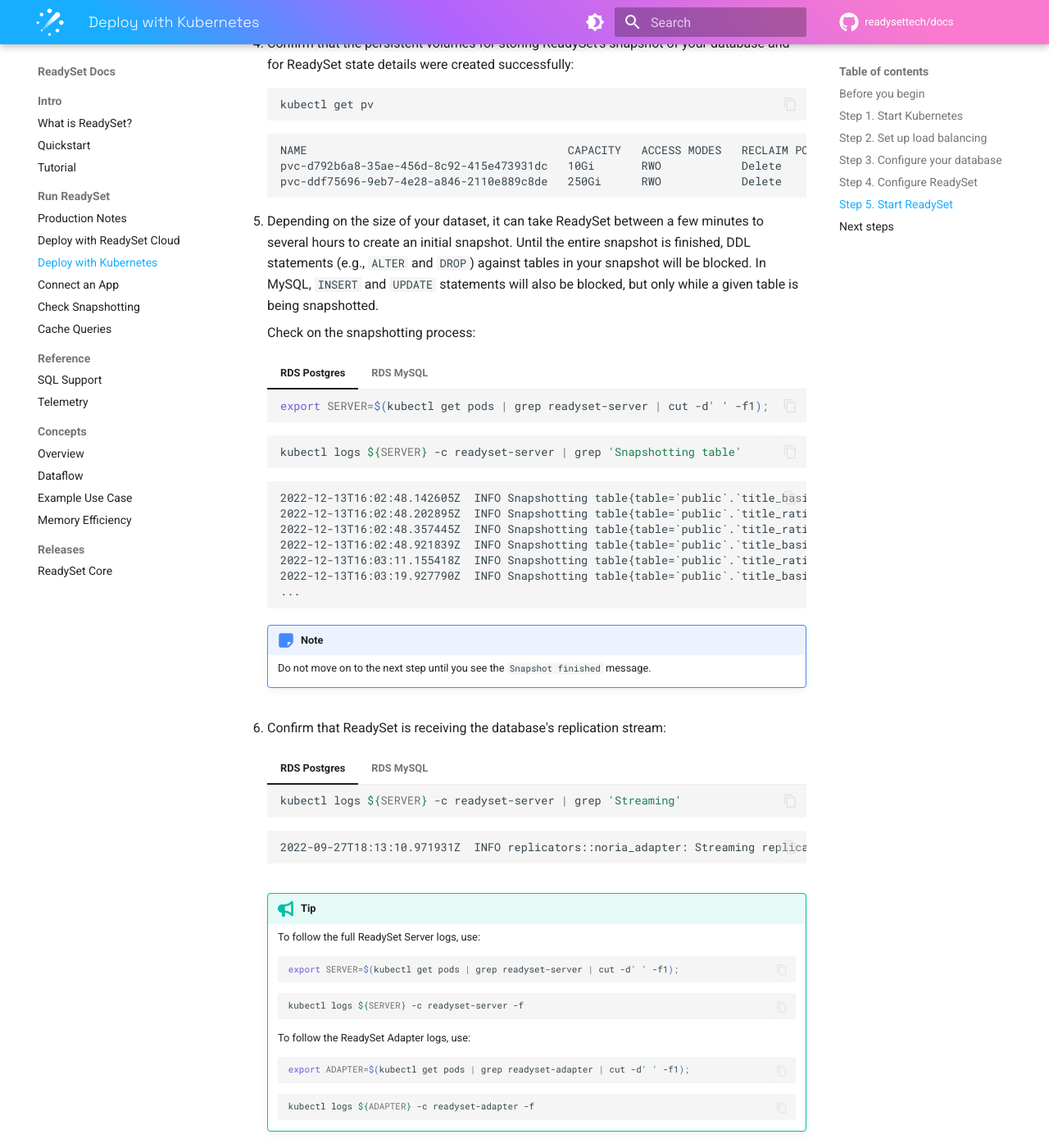
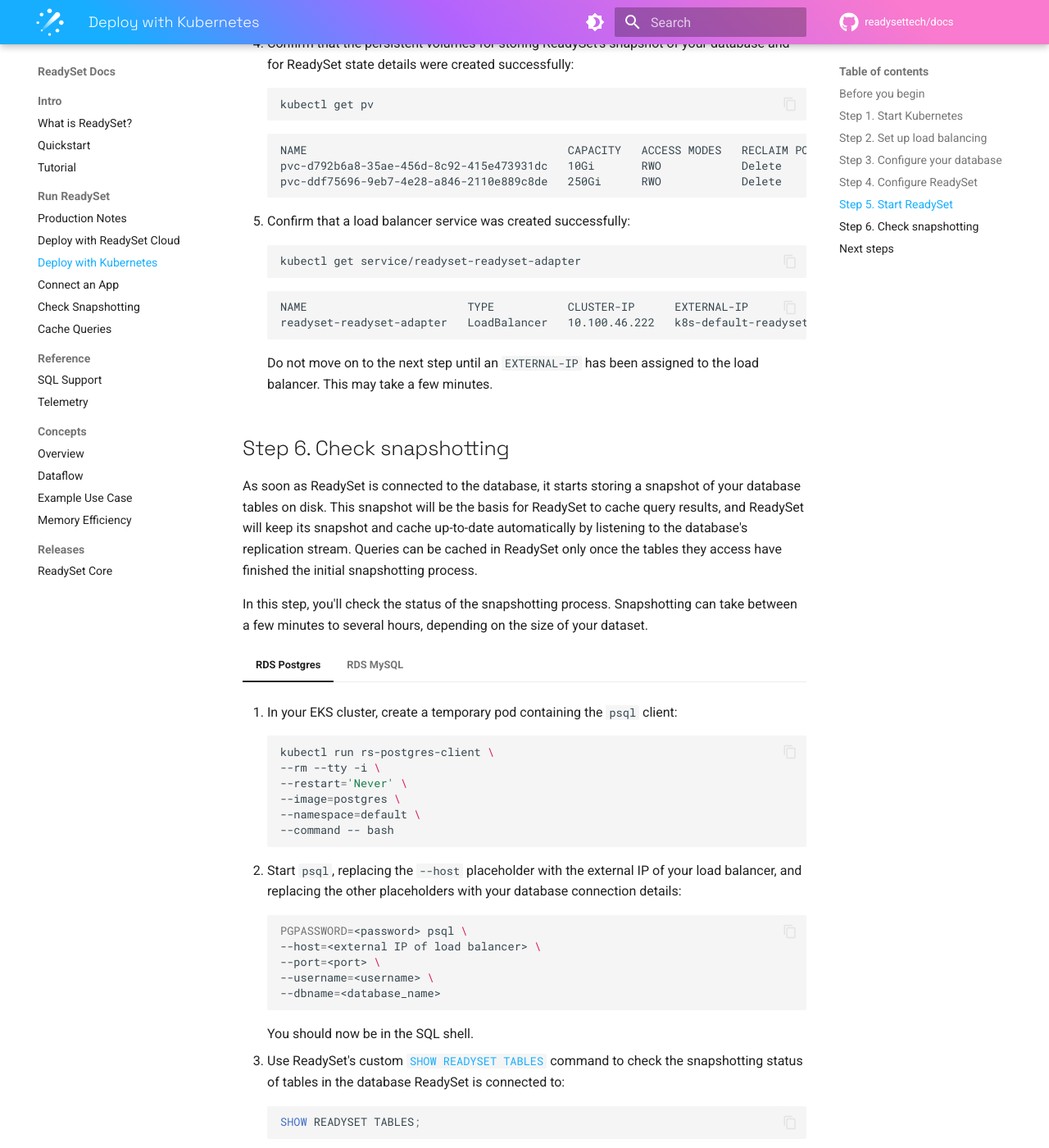
Before and after one commit to readysettech/docs-old, an MkDocs documentation site: the page built from docs/guides/deploy-readyset-kubernetes.md, in a window 1280 px wide and 1400 px high, scrolled down 10049 px. Shown: the whole window at 82% size. Built offline with MkDocs 1.6.1 and Material for MkDocs 9.7.7, drawn with Linux system fonts in a browser that asks for light colours; comment, search, counter and statistics services are not loaded; some of the changed text lies outside the part shown.

Commit message:
Add "Check snapshotting" step to Helm tutorial
Again, lead with SHOW PROXIED QUERIES and then explain
how to check logs for more detailed tracking.

````diff
--- a/docs/guides/deploy-readyset-kubernetes.md
+++ b/docs/guides/deploy-readyset-kubernetes.md
@@ -709,11 +709,73 @@
     pvc-ddf75696-9eb7-4e28-a846-2110e889c8de   250Gi      RWO            Delete           Bound    default/state-readyset-readyset-server-0        gp2                     5m
     ```
 
-5. Depending on the size of your dataset, it can take ReadySet between a few minutes to several hours to create an initial snapshot. Until the entire snapshot is finished, DDL statements (e.g., `ALTER` and `DROP`) against tables in your snapshot will be blocked. In MySQL, `INSERT` and `UPDATE` statements will also be blocked, but only while a given table is being snapshotted.
+7. Confirm that a load balancer service was created successfully:
 
-    Check on the snapshotting process:
+    ``` sh
+    kubectl get service/readyset-readyset-adapter
+    ```
 
-    === "RDS Postgres"
+    ```
+    NAME                        TYPE           CLUSTER-IP      EXTERNAL-IP                                                                    PORT(S)                         AGE
+    readyset-readyset-adapter   LoadBalancer   10.100.46.222   k8s-default-readyset-3cab417124-2b191c9917ce4d43.elb.us-east-1.amazonaws.com   3306:30336/TCP,5432:30185/TCP   5m
+    ```
+    Do not move on to the next step until an `EXTERNAL-IP` has been assigned to the load balancer. This may take a few minutes.
+
+## Step 6. Check snapshotting
+
+As soon as ReadySet is connected to the database, it starts storing a snapshot of your database tables on disk. This snapshot will be the basis for ReadySet to cache query results, and ReadySet will keep its snapshot and cache up-to-date automatically by listening to the database's replication stream. Queries can be cached in ReadySet only once the tables they access have finished the initial snapshotting process.
+
+In this step, you'll check the status of the snapshotting process. Snapshotting can take between a few minutes to several hours, depending on the size of your dataset.
+
+=== "RDS Postgres"
+
+    1. In your EKS cluster, create a temporary pod containing the `psql` client:
+
+        ``` sh
+        kubectl run rs-postgres-client \
+        --rm --tty -i \
+        --restart='Never' \
+        --image=postgres \
+        --namespace=default \
+        --command -- bash
+        ```
+
+    1. Start `psql`, replacing the `--host` placeholder with the external IP of your load balancer, and replacing the other placeholders with your database connection details:
+
+        ``` sh
+        PGPASSWORD=<password> psql \
+        --host=<external IP of load balancer> \
+        --port=<port> \
+        --username=<username> \
+        --dbname=<database_name>
+        ```
+
+        You should now be in the SQL shell.
+
+    1. Use ReadySet's custom [`SHOW READYSET TABLES`](check-snapshotting.md#check-overall-status) command to check the snapshotting status of tables in the database ReadySet is connected to:
+
+        ``` sql
+        SHOW READYSET TABLES;
+        ```
+
+        ``` {.text .no-copy}
+                 table            |    status
+        ------------------------------------------
+        `public`.`title_basics`   | Snapshotting
+        `public`.`title_ratings`  | Snapshotted
+        `public`.`title_episodes` | Not Replicated
+        (3 rows)
+        ```
+
+        There are 3 possible statuses:
+
+        - **Snapshotting:** The initial snapshot of the table is in progress.
+        - **Snapshotted:** The initial snapshot of the table is complete. ReadySet is replicating changes to the table via the database's replication stream.
+        - **Not Replicated:** The table has not been snapshotted by ReadySet. This can be because the table contains [unsupported data types](../reference/sql-support.md#data-types) or has been intentionally excluded from ReadySet replication (via the `--replication-tables` option).
+
+        Once a table shows the `Snapshotted` status, you can cache queries that access that table in ReadySet.
+
+    1. If you'd like to track snapshotting progress in greater detail, exit the temporary pod, and then check the ReadySet logs:
 
         ``` sh
         export SERVER=$(kubectl get pods | grep readyset-server | cut -d' ' -f1);
@@ -723,7 +785,11 @@
         kubectl logs ${SERVER} -c readyset-server | grep 'Snapshotting table'
         ```
 
-        ```
+        !!! note
+
+            For each table, you'll see the progress and the estimated time remaining in the log messages (e.g., `progress=84.13% estimate=00:00:23`).
+
+        ``` {.text .no-copy}
         2022-12-13T16:02:48.142605Z  INFO Snapshotting table{table=`public`.`title_basics`}: replicators::postgres_connector::snapshot: Snapshotting table context=LogContext({"deployment": "readyset-helm-test"})
         2022-12-13T16:02:48.202895Z  INFO Snapshotting table{table=`public`.`title_ratings`}: replicators::postgres_connector::snapshot: Snapshotting table context=LogContext({"deployment": "readyset-helm-test"})
         2022-12-13T16:02:48.357445Z  INFO Snapshotting table{table=`public`.`title_ratings`}: replicators::postgres_connector::snapshot: Snapshotting started context=LogContext({"deployment": "readyset-helm-test"}) rows=1246402
@@ -733,11 +799,78 @@
         ...
         ```
 
-        !!! note
+        !!! tip
 
-            Do not move on to the next step until you see the `Snapshot finished` message.
+            To follow the full ReadySet Server logs, use:
 
-    === "RDS MySQL"
+            ``` sh
+            export SERVER=$(kubectl get pods | grep readyset-server | cut -d' ' -f1);
+            ```
+
+            ``` sh
+            kubectl logs ${SERVER} -c readyset-server -f
+            ```
+
+            To follow the ReadySet Adapter logs, use:
+
+            ``` sh
+            export ADAPTER=$(kubectl get pods | grep readyset-adapter | cut -d' ' -f1);
+            ```
+
+            ``` sh
+            kubectl logs ${ADAPTER} -c readyset-adapter -f
+            ```
+
+=== "RDS MySQL"
+
+    1. In your EKS cluster, create a temporary pod containing the `mysql` client:
+
+        ``` sh
+        kubectl run rs-mysql-client \
+        --rm --tty -i \
+        --restart='Never' \
+        --image=docker.io/bitnami/mysql:8.0.30-debian-11-r6 \
+        --namespace=default \
+        --command -- bash
+        ```
+
+    1. Start `mysql`, replacing the `--host` placeholder with the external IP of your load balancer, and replacing the other placeholders with your database connection details:
+
+        ``` sh
+        mysql \
+        --host=<external IP of load balancer> \
+        --port=<port> \
+        --user=<username> \
+        --password=<password> \
+        --database=<database_name>
+        ```
+
+        You should now be in the SQL shell.
+
+    1. Use ReadySet's custom [`SHOW READYSET TABLES`](check-snapshotting.md#check-overall-status) command to check the snapshotting status of tables in the database ReadySet is connected to:
+
+        ``` sql
+        SHOW READYSET TABLES;
+        ```
+
+        ``` {.text .no-copy}
+                 table            |    status
+        ------------------------------------------
+        `public`.`title_basics`   | Snapshotting
+        `public`.`title_ratings`  | Snapshotted
+        `public`.`title_episodes` | Not Replicated
+        (3 rows)
+        ```
+
+        There are 3 possible statuses:
+
+        - **Snapshotting:** The initial snapshot of the table is in progress.
+        - **Snapshotted:** The initial snapshot of the table is complete. ReadySet is replicating changes to the table via the database's replication stream.
+        - **Not Replicated:** The table has not been snapshotted by ReadySet. This can be because the table contains [unsupported data types](../reference/sql-support.md#data-types) or has been intentionally excluded from ReadySet replication (via the `REPLICATION_TABLES` environment variable).
+
+        Once a table shows the `Snapshotted` status, you can cache queries that access that table in ReadySet.
+
+    1. If you'd like to track snapshotting progress in greater detail, exit the temporary pod, and then check the ReadySet logs:
 
         ``` sh
         export SERVER=$(kubectl get pods | grep readyset-server | cut -d' ' -f1);
@@ -747,7 +880,11 @@
         kubectl logs ${SERVER} -c readyset-server | grep 'taking database snapshot'
         ```
 
-        ```
+        !!! note
+
+            For each table, you'll see the progress and the estimated time remaining in the log messages (e.g., `progress=84.13% estimate=00:00:23`).
+
+        ``` {.text .no-copy}
         2022-10-18T17:18:01.685613Z  INFO taking database snapshot: replicators::noria_adapter: Starting snapshot
         2022-10-18T17:18:01.803163Z  INFO taking database snapshot:replicating table: replicators::mysql_connector::snapshot: Acquiring read lock table=`readyset`.`users`
         2022-10-18T17:18:01.807475Z  INFO taking database snapshot:replicating table: replicators::mysql_connector::snapshot: Replicating table table=`readyset`.`users`
@@ -762,118 +899,28 @@
         2022-10-18T17:18:01.966256Z  INFO taking database snapshot: replicators::noria_adapter: Snapshot finished
         ```
 
-        !!! note
+        !!! tip
 
-            Do not move on to the next step until you see the `Snapshot finished` message.
-
-6. Confirm that ReadySet is receiving the database's replication stream:
-
-    === "RDS Postgres"
-
-        ``` sh
-        kubectl logs ${SERVER} -c readyset-server | grep 'Streaming'
-        ```
-
-        ```
-        2022-09-27T18:13:10.971931Z  INFO replicators::noria_adapter: Streaming replication started
-        ```
-
-    === "RDS MySQL"
-
-        ``` sh
-        kubectl logs ${SERVER} -c readyset-server | grep 'MySQL connected'
-        ```
-
-        ```
-        2022-09-30T16:14:13.371646Z  INFO replicators::noria_adapter: MySQL connected
-        ```
-
-    !!! tip
-
-        To follow the full ReadySet Server logs, use:
-
-        ``` sh
-        export SERVER=$(kubectl get pods | grep readyset-server | cut -d' ' -f1);
-        ```
-
-        ``` sh
-        kubectl logs ${SERVER} -c readyset-server -f
-        ```
-
-        To follow the ReadySet Adapter logs, use:
-
-        ``` sh
-        export ADAPTER=$(kubectl get pods | grep readyset-adapter | cut -d' ' -f1);
-        ```
-
-        ``` sh
-        kubectl logs ${ADAPTER} -c readyset-adapter -f
-        ```
-
-7. Confirm that a load balancer service was created successfully:
-
-    ``` sh
-    kubectl get service/readyset-readyset-adapter
-    ```
-
-    ```
-    NAME                        TYPE           CLUSTER-IP      EXTERNAL-IP                                                                    PORT(S)                         AGE
-    readyset-readyset-adapter   LoadBalancer   10.100.46.222   k8s-default-readyset-3cab417124-2b191c9917ce4d43.elb.us-east-1.amazonaws.com   3306:30336/TCP,5432:30185/TCP   5m
-    ```
-    Do not move on to the next step until an `EXTERNAL-IP` has been assigned to the load balancer. This may take a few minutes.
-
-8. Check that you can connect to ReadySet via the load balancer.
-
-    === "RDS Postgres"
-
-        1. In your EKS cluster, create a temporary pod containing the `psql` client:
+            To follow the full ReadySet Server logs, use:
 
             ``` sh
-            kubectl run rs-postgres-client \
-            --rm --tty -i \
-            --restart='Never' \
-            --image=postgres \
-            --namespace=default \
-            --command -- bash
+            export SERVER=$(kubectl get pods | grep readyset-server | cut -d' ' -f1);
             ```
 
-        2. Start `psql`, replacing the `--host` placeholder with the external IP of your load balancer, and replacing the other placeholders with your database connection details:
+            ``` sh
+            kubectl logs ${SERVER} -c readyset-server -f
+            ```
+
+            To follow the ReadySet Adapter logs, use:
 
             ``` sh
-            PGPASSWORD=<password> psql \
-            --host=<external IP of load balancer> \
-            --port=<port> \
-            --username=<username> \
-            --dbname=<database_name>
+            export ADAPTER=$(kubectl get pods | grep readyset-adapter | cut -d' ' -f1);
             ```
 
-            You should now be in the SQL shell, where you can query your database.
-
-    === "RDS MySQL"
-
-        1. In your EKS cluster, create a temporary pod containing the `mysql` client:
-
             ``` sh
-            kubectl run rs-mysql-client \
-            --rm --tty -i \
-            --restart='Never' \
-            --image=docker.io/bitnami/mysql:8.0.30-debian-11-r6 \
-            --namespace=default \
-            --command -- bash
+            kubectl logs ${ADAPTER} -c readyset-adapter -f
             ```
 
-        2. Start `mysql`, replacing the `--host` placeholder with the external IP of your load balancer, and replacing the other placeholders with your database connection details:
-
-            ``` sh
-            mysql \
-            --host=<external IP of load balancer> \
-            --port=<port> \
-            --user=<username> \
-            --password=<password> \
-            --database=<database_name>
-            ```
-
-            You should now be in the SQL shell, where you can query your database.
 
 ## Next steps
 
@@ -943,4 +990,8 @@
 
 - Cache queries
 
-    Once you've identified queries to cache, use ReadySet's [custom SQL commands](cache-queries.md) to do so.
+    Once you've identified queries to cache, use ReadySet's [custom SQL commands](cache-queries.md) to check if ReadySet supports them and then cache them in ReadySet.
+
+    !!! note
+
+        To successfully cache the results of a query, ReadySet must support the SQL features and syntax in the query. For more details, see [SQL Support](../reference/sql-support/#query-caching). If an unsupported feature is important to your use case, [submit a feature request](https://github.com/readysettech/readyset/issues/new/choose).
````
Also changed, not shown: other parts of docs/guides/deploy-readyset-kubernetes.md (+2 -2 lines).
